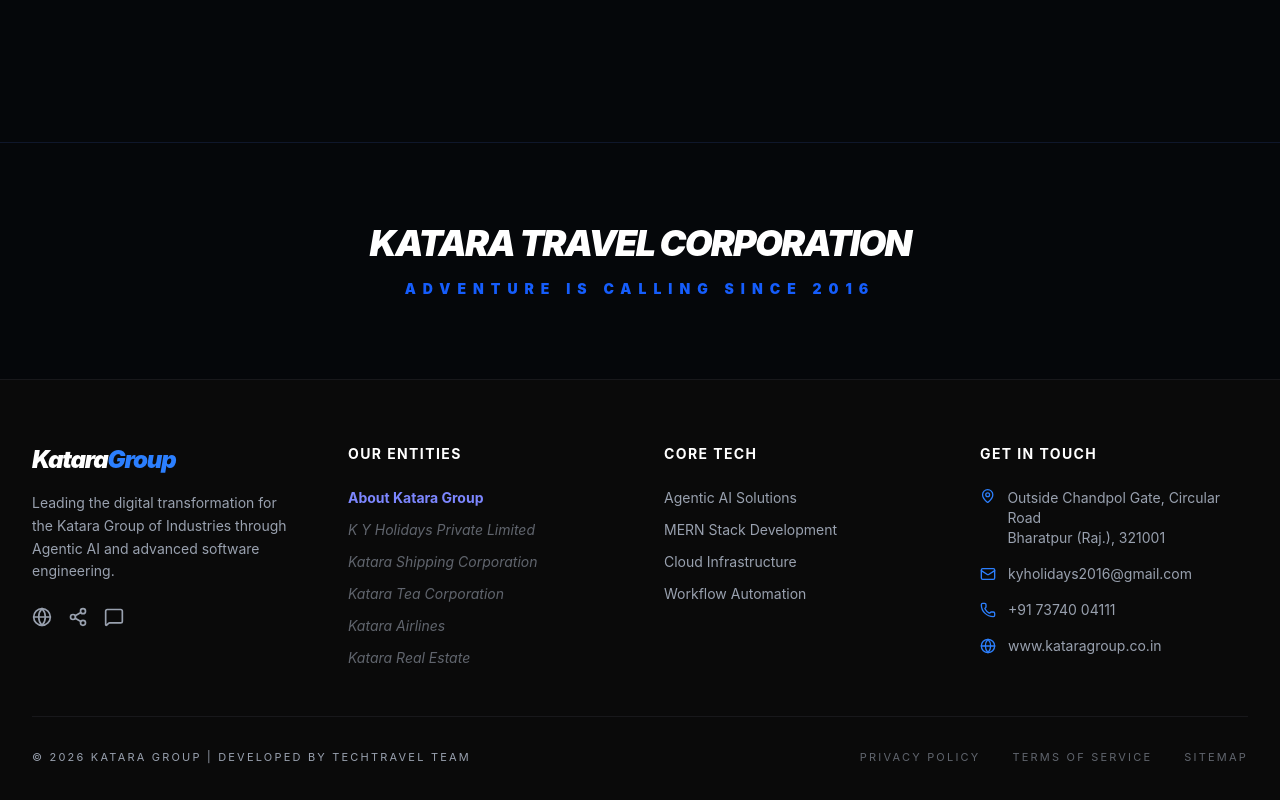
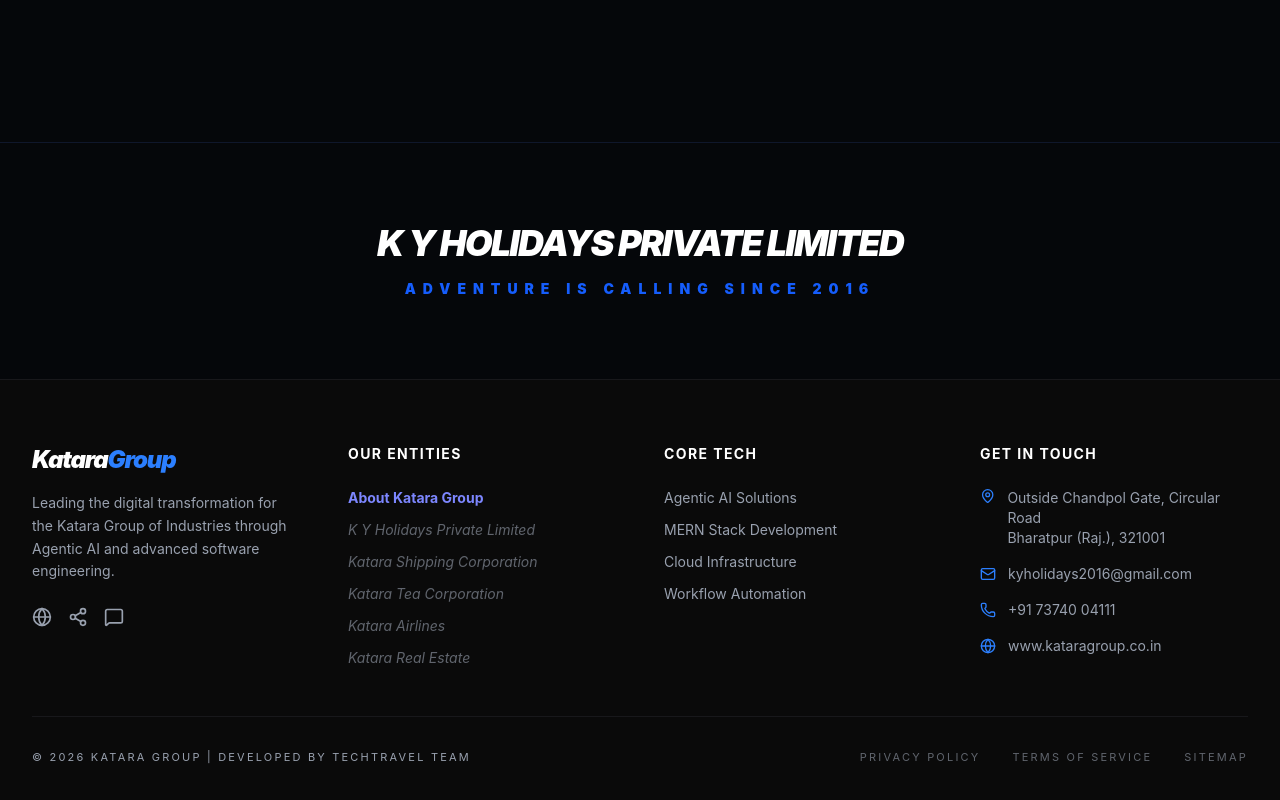
Before and after one commit to kataragroup9-tech/KataraGroup, a React (Vite) app in the folder client/: page /travel in a window 1280 px wide. Shown: the part 4506-5306 px from the top of the page. Built offline with nearby package versions, Linux system fonts and the light colour scheme.

Commit message:
Update Travel.jsx

```diff
--- a/client/src/pages/Travel.jsx
+++ b/client/src/pages/Travel.jsx
@@ -157,7 +157,7 @@
 
       {/* --- FOOTER --- */}
       <footer className="py-20 border-t border-slate-900 text-center">
-        <h2 className="text-4xl font-black italic mb-4 text-white uppercase tracking-tighter">Katara Travel Corporation</h2>
+        <h2 className="text-4xl font-black italic mb-4 text-white uppercase tracking-tighter">K Y Holidays Private Limited</h2>
         <p className="text-blue-600 text-sm tracking-[0.5em] uppercase font-black">Adventure is Calling Since 2016</p>
       </footer>
     </div>
```
